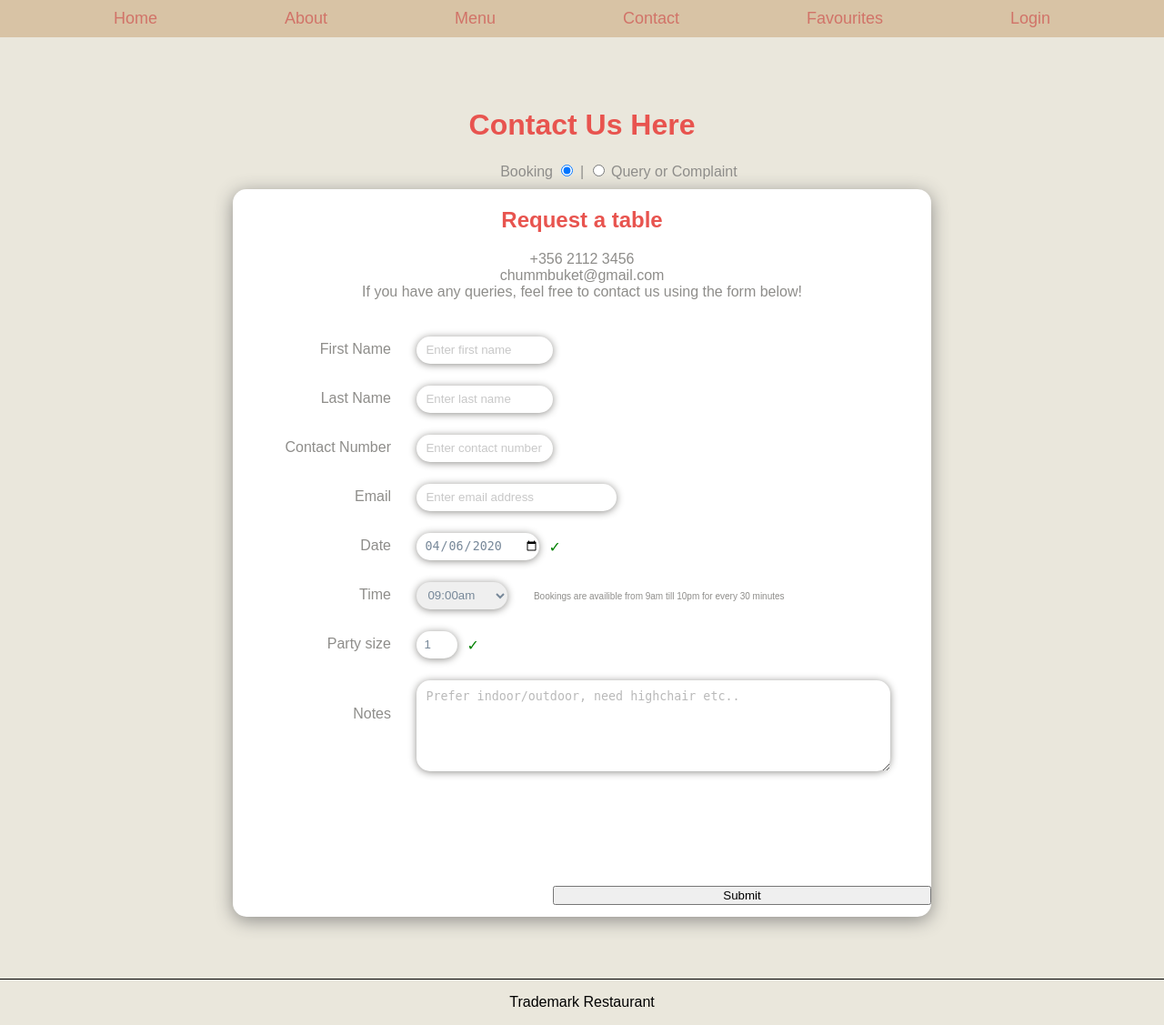
After one commit to LiamCurmideGray/CIS1054-Web-Assignment, a PHP site: page /contact.php in a window 1280 px wide. The commit adds this page. Shown: the whole page at 91% size. Run offline with PHP 8.4, Linux system fonts and the light colour scheme; a user stored in the database is signed in.

Commit message:
function contact page (#28)
* function contact page

* This file not needed

Co-authored-by: LiamCurmideGray <45282827+LiamCurmideGray@users.noreply.github.com>

```diff
--- /dev/null
+++ b/contact.php
@@ -0,0 +1,160 @@
+<?php
+include 'header.php';
+
+session_start();
+
+if ($_SESSION['result']) {
+    echo $_SESSION['result'];
+    $_SESSION['result'] = NULL;
+}
+?>
+
+<script language="Javascript">
+    function hideQuery(x) {
+        if (x.checked) {
+            document.getElementById("query").style.visibility = "hidden";
+            document.getElementById("booking").style.visibility = "visible";
+        }
+    }
+
+    function hideBooking(x) {
+        if (x.checked) {
+            document.getElementById("booking").style.visibility = "hidden";
+            document.getElementById("query").style.visibility = "visible";
+        }
+    }
+</script>
+
+<div class="contactUs">
+
+    <h1 class="contactUsTitle">Contact Us Here</h1>
+    <label>Booking</label>
+    <input type="radio" name="selection" onchange="hideQuery(this)" checked> |
+    <input type="radio" name="selection" onchange="hideBooking(this)">
+    <label class="queryLabel">Query or Complaint</label>
+
+
+    <div id="query" style="visibility: hidden">
+        <div class="queryFormWrapper">
+            <h2 class="contactUsTitle">Submit query or complaint</h2>
+
+            <div class="contactInfo">
+                <p>
+                    +356 2112 3456
+                    <br>
+                    chummbuket@gmail.com
+                    <br>
+                    If you have any queries, feel free to contact us using the form below!
+                </p>
+            </div>
+            <form method="POST" name="queryEmailForm" action="emailFunctions/queryEmail.php">
+                <div class="formWrapper2">
+                    <label>First Name</label>
+                    <input class="input" type="text" name="firstName" placeholder="Enter first name">
+                    <br>
+                    <label>Last Name</label>
+                    <input class="input" type="text" name="lastName" placeholder="Enter last name" required>
+                    <br>
+                    <label>Email</label>
+                    <input class="input" type="email" name="email" placeholder="Enter email address" required>
+                    <br>
+                    <label>Message</label>
+                    <textarea class="input" name="message" placeholder="Enter message..." required></textarea>
+                    <br>
+                </div>
+                <button class="btn">
+                    <span>
+                        Submit
+                    </span>
+                </button>
+            </form>
+        </div>
+    </div>
+    <div id="booking">
+        <div class="bookingFormWrapper">
+            <h2 class="contactUsTitle">Request a table</h2>
+
+            <div class="contactInfo">
+                <p>
+                    +356 2112 3456
+                    <br>
+                    chummbuket@gmail.com
+                    <br>
+                    If you have any queries, feel free to contact us using the form below!
+                </p>
+            </div>
+
+            <form method="POST" name="bookingEmailForm" action="emailFunctions/bookingEmail.php">
+                <div class="formWrapper2">
+                    <label>First Name</label>
+                    <input class="input" type="text" name="firstName" placeholder="Enter first name" required>
+                    <br>
+                    <label>Last Name</label>
+                    <input class="input" type="text" name="lastName" placeholder="Enter last name" required>
+                    <br>
+                    <label>Contact Number</label>
+                    <input class="input" type="text" name="contactNumber" placeholder="Enter contact number" required>
+                    <br>
+                    <label>Email</label>
+                    <input class="input" type="email" name="email" placeholder="Enter email address" required>
+                    <br>
+                    <label>Date</label>
+                    <input class="input" type="date" name="date" min=<?php echo date('Y-m-d'); ?> value=<?php echo date('Y-m-d'); ?>>
+                    <span class="validity"></span>
+                    <br>
+
+
+
+                    <label>Time</label>
+                    <select class="input" type="text" name="time">
+                        <option value="09:00"> 09:00am </option>
+                        <option value="09:30"> 09:30am </option>
+                        <option value="10:00"> 10:00am </option>
+                        <option value="10:30"> 10:30am </option>
+                        <option value="11:00"> 11:00am </option>
+                        <option value="11:30"> 11:30am </option>
+                        <option value="12:00"> 12:00pm </option>
+                        <option value="12:30"> 12:30pm </option>
+                        <option value="13:00"> 01:00pm </option>
+                        <option value="13:30"> 01:30pm </option>
+                        <option value="14:00"> 02:00pm </option>
+                        <option value="14:30"> 02:30pm </option>
+                        <option value="15:00"> 03:00pm </option>
+                        <option value="15:30"> 03:30pm </option>
+                        <option value="16:00"> 04:00pm </option>
+                        <option value="16:30"> 04:30pm </option>
+                        <option value="17:00"> 05:00pm </option>
+                        <option value="17:30"> 05:30pm </option>
+                        <option value="18:00"> 06:00pm </option>
+                        <option value="18:30"> 06:30pm </option>
+                        <option value="19:00"> 07:00pm </option>
+                        <option value="19:30"> 07:30pm </option>
+                        <option value="20:00"> 08:00pm </option>
+                        <option value="20:30"> 08:30pm </option>
+                        <option value="21:00"> 09:00pm </option>
+                        <option value="21:30"> 09:30pm </option>
+                        <option value="22:00"> 10:00pm </option>
+                    </select>
+                    <small>Bookings are availible from 9am till 10pm for every 30 minutes</small>
+                    <br>
+                    <label>Party size</label>
+                    <input class="input" type="number" name="numOfPeople" value="1" min="1">
+                    <span class="validity"></span>
+                    <br>
+                    <label>Notes</label>
+                    <textarea class="input" name="note" placeholder="Prefer indoor/outdoor, need highchair etc.."></textarea>
+                    <br>
+                    <button class="btn">
+                        <span>
+                            Submit
+                        </span>
+                    </button>
+            </form>
+        </div>
+    </div>
+</div>
+</div>
+
+<?php
+include 'footer.php'
+?>
--- a/header.php
+++ b/header.php
@@ -8,7 +8,9 @@
     <link rel="stylesheet" href="stylesheets\genStyles.css">
     <link rel="stylesheet" href="stylesheets\indexStyles.css">
     <link rel="stylesheet" href="stylesheets\aboutStyles.css">
+    <link rel="stylesheet" href="stylesheets\contactStyles.css">
     <link rel="stylesheet" href="stylesheets\loginStyles.css">
+
 
 
   </head>
@@ -19,7 +21,7 @@
       <a href="index.php">Home </a>
       <a href="about.php">About </a>
       <a href="#menu">Menu </a>
-      <a href="#contact">Contact </a>
+      <a href="contact.php">Contact </a>
       <a href="#favourites">Favourites </a>
       <a href="login.php">Login </a>
 
--- a/index.php
+++ b/index.php
@@ -41,7 +41,7 @@
     <div class = "mainMenu">
         <a class = "mainMenuItem" href="about.php">About</a>
         <a class = "mainMenuItem" href="#menu.php">Menu</a>
-        <a class = "mainMenuItem" href="#contact.php">Contact</a>
+        <a class = "mainMenuItem" href="contact.php">Contact</a>
         <a class = "mainMenuItem" href="#favourites.php">Favourites</a>
         <a class = "mainMenuItem" href="login.php">Login</a>
     </div>
--- /dev/null
+++ b/stylesheets/contactStyles.css
@@ -0,0 +1,156 @@
+.contactUs {
+    height: 130vh;
+    text-align: center;
+    padding: 10vh;
+}
+
+.contactUsTitle {
+    text-align: center;
+    color: #e8544f;
+}
+
+.contactInfo {
+    text-align: center;
+    position: relative;
+    width: 50vw;
+    left: 50%;
+    margin-left: -25vw;
+}
+
+.queryFormWrapper {
+    background-color: white;
+    border-radius: 15px;
+    width: 60vw;
+    height: 80vh;
+    float: left;
+    text-align: center;
+    margin: 0 auto;
+    box-shadow: 0 4px 20px 0 #8e8d8a;
+    position: relative;
+    left: 50%;
+    margin-left: -30vw;
+    margin-top: 10px;
+}
+
+.bookingFormWrapper {
+    background-color: white;
+    border-radius: 15px;
+    width: 60vw;
+    height: 100vh;
+    float: left;
+    text-align: center;
+    margin: 0 auto;
+    box-shadow: 0 4px 20px 0 #8e8d8a;
+    position: absolute;
+    left: 50%;
+    margin-left: -30vw;
+    margin-top: 10px;
+    padding-bottom: 3vh;
+}
+
+.formWrapper2 {
+    text-align: left;
+    padding-left: 3vh;
+}
+
+label {
+    width: 150px;
+    display: inline-block;
+    text-align: right;
+}
+
+.queryLabel {
+    text-align: left;
+}
+
+.input {
+    height: 30px;
+    outline: none;
+    border: 10px;
+    text-align: left;
+    border-radius: 15px;
+    box-shadow: 0 1px 8px 0 #8e8d8a;
+    margin-top: 3vh;
+    margin-left: 3vh;
+}
+
+input+span {
+    padding-right: 30px;
+}
+
+input:invalid+span:after {
+    position: absolute;
+    color: red;
+    content: '✖';
+    padding-left: 10px;
+    padding-top: 30px;
+}
+
+input:valid+span:after {
+    position: absolute;
+    color: green;
+    content: '✓';
+    padding-left: 10px;
+    padding-top: 30px;
+}
+
+.formWrapper2 [type="text"] {
+    width: 150px;
+}
+
+.formWrapper2 [type="email"] {
+    width: 220px;
+}
+
+.formWrapper2 [type="number"] {
+    width: 45px;
+    color: lightslategray;
+    padding-left: 1vh;
+}
+
+.formWrapper2 [type="date"] {
+    color: lightslategray;
+    padding-left: 1vh;
+    width: 135px;
+}
+
+.formWrapper2 [name="time"] {
+    color: lightslategray;
+    padding-left: 1vh;
+    width: 100px;
+}
+
+small {
+    margin-left: 3vh;
+    font-size: x-small;
+}
+
+input::placeholder {
+    text-align: left;
+    vertical-align: middle;
+    padding-left: 1vh;
+    opacity: 40%;
+}
+
+.btn {
+    margin-top: 3vh;
+    position: absolute;
+    left: 50%;
+    margin-left: -2.5vw;
+    margin-bottom: 1vw;
+    right: 0;
+    bottom: 0;
+}
+
+textarea {
+    min-height: 100px;
+    border-radius: 15px;
+    padding: 10px 10px;
+    vertical-align: middle;
+    width: 70%;
+}
+
+textarea::placeholder {
+    text-align: left;
+    opacity: 50%;
+}
--- a/stylesheets/genStyles.css
+++ b/stylesheets/genStyles.css
@@ -14,7 +14,6 @@ body {
     background-color: #D8C3A5;
     display: flex;
     justify-content: space-evenly;
-
 }
 
 .topnav a {
@@ -27,19 +26,20 @@ body {
 }
 
 .topnav a:hover {
-    background-color:#c2af94;
+    background-color: #c2af94;
     color: #E98074;
 }
 
-  .line{
+.line {
+    position: relative;
 
-    position: relative;
     border-bottom: 1px solid black;
   }
 
-  .footerText{
 
+.footerText {
     text-align: center;
+
     color: black;
 
   }
```
Also changed, not shown: emailFunctions/bookingEmail.php (added, +36 -0 lines), emailFunctions/queryEmail.php (added, +33 -0 lines). Lines whose indentation alone changed are shown as unchanged.
